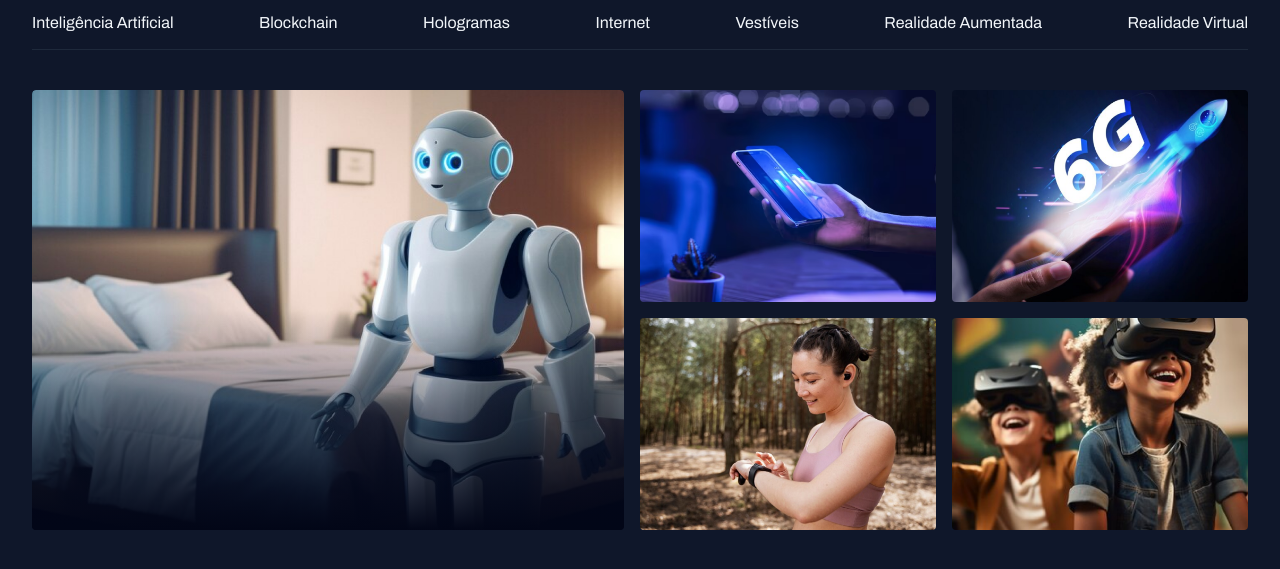
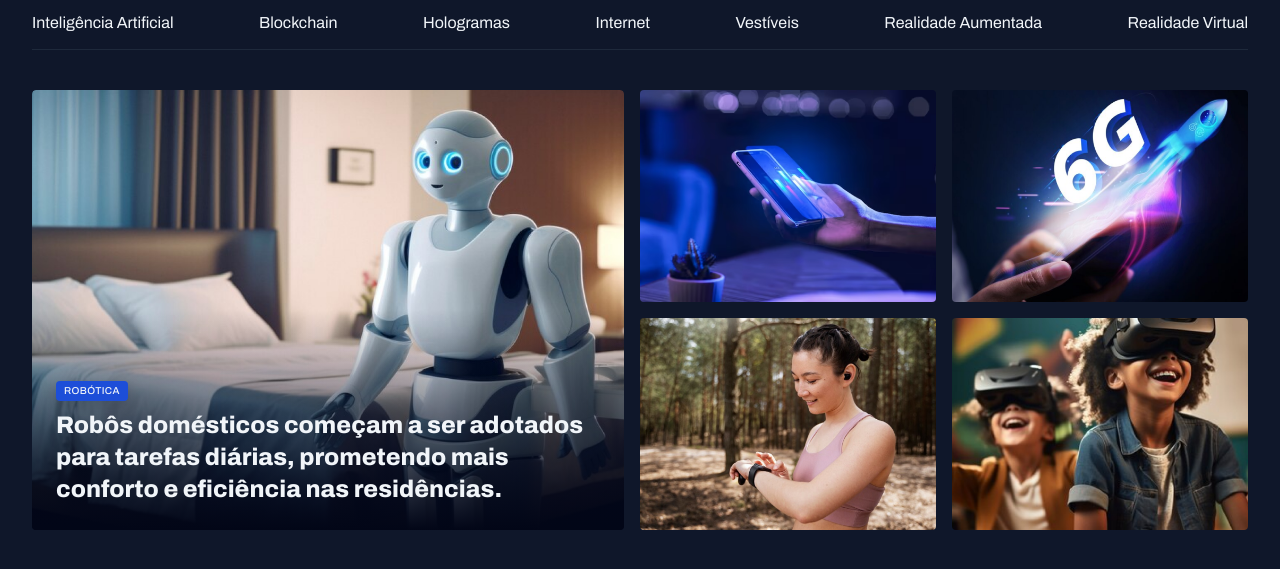
Before and after one commit to dricodriel/fullstack-projeto-portal-de-noticias, a plain HTML site: page index.html in a window 1280 px wide. Shown: the part 41-610 px from the top of the page. Drawn offline with Linux system fonts and the light colour scheme.

Commit message:
Ajustando o conteúdo do card

```diff
--- a/index.html
+++ b/index.html
@@ -41,9 +41,16 @@
 
            <main class="grid container">
               <section id="featured" class="grid grid-flow-col gap-16">
-                <div class="card">
+                <figure class="card">
                       <img src="assets/images/Image 01.png" alt="">
-                  </div>
+
+                      <figcaption>
+                        <span class="content-tag">robótica</span>
+                        <h2 class="text-2xl">
+                          Robôs domésticos começam a ser adotados para tarefas diárias, prometendo mais conforto e eficiência nas residências.
+                        </h2>
+                      </figcaption>
+                </figure>
                   <div class="grid grid-cols-2 gap-16">
                   <div>
                        <img src="assets/images/Image 02.png" alt="">
--- a/styles/global.css
+++ b/styles/global.css
@@ -6,14 +6,14 @@ box-sizing: border-box;
 
 :root {
 --brand-color-light: #60A5FA;
---brand-color-light: #1D4ED8;
+--brand-color-dark: #1D4ED8;
 --bg-color: #0F172A;
 --stroke-color: #1E293B;
 --text-color-primary: #F1F5F9;
 --text-color-secondary: #CBD5E1;
 
 --font-family: 'Archivo', sans-serif;
---h1: 800 24px/135% var var(--font-family);
+--h1: 800 24px/135% var(--font-family);
 --h2: 800 16px/140% var(--font-family);
 --h3: 800 14px/140% var(--font-family);
 --text-span: 600 14px/145% var(--font-family);
@@ -53,3 +53,15 @@ margin-inline: auto;
 main {
 margin-top: 40px;
 }
+
+.content-tag {
+display: inline-block;
+background-color: var(--brand-color-dark);
+padding: 4px 8px;
+border-radius: 4px;
+font: 500 10px/1.2 var(--font-family);
+text-transform: uppercase;
+letter-spacing: 0.04em;
+color: var(--text-color-primary);
+box-shadow: 0px 4px 16px rgba(2, 6, 23, 0.25);
+}
--- a/styles/section.css
+++ b/styles/section.css
@@ -21,5 +21,15 @@
     #020617 100%
   );
 }
+figcaption {
+  position: absolute;
+  bottom: 0;
+
+  padding: 24px;
+
+  h2 {
+    margin-top: 8px;
+  }
+}
 
 }
--- a/styles/utility.css
+++ b/styles/utility.css
@@ -15,3 +15,20 @@ grid-template-columns: 1fr 1fr;
   .gap-16 {
     gap: 16px;
   }
+
+  .text-2xl {
+   font: var(--h1);
+
+}
+
+.text-xl {
+  font: var(--h2);
+}
+
+.text-lg {
+  font: var(--h3);
+}
+
+.text-sm {
+  font: var(--text-sm);
+}
```
